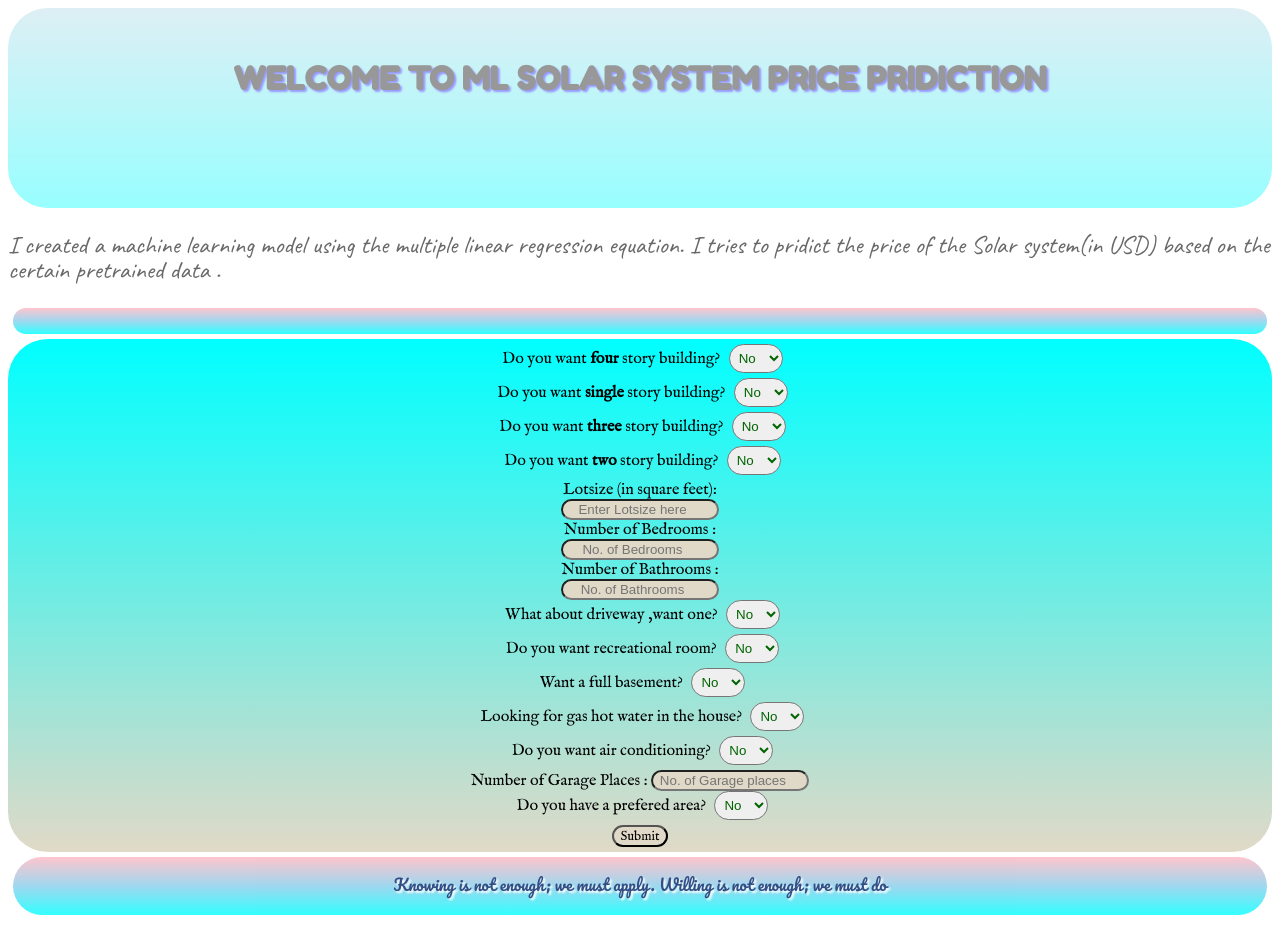
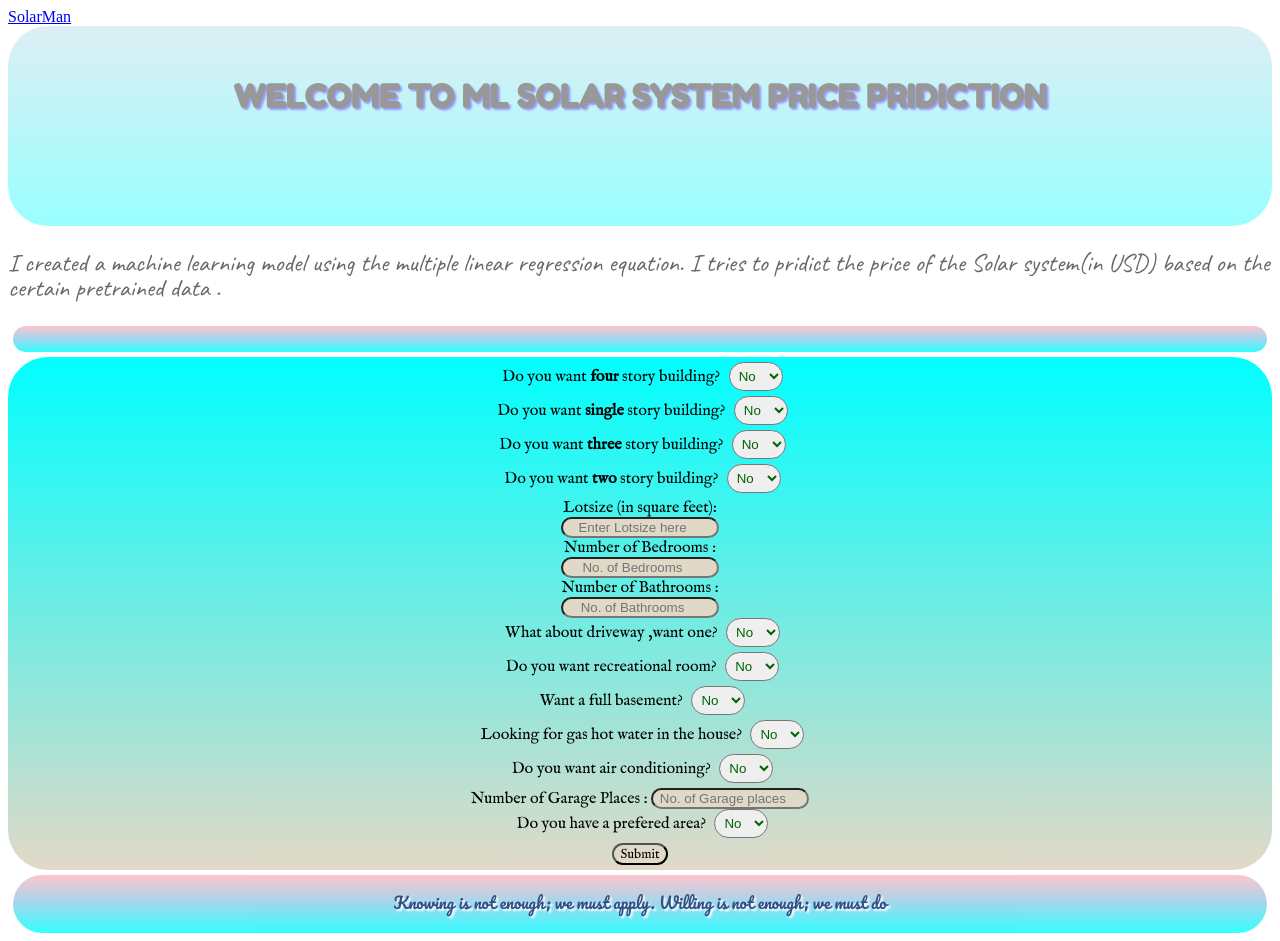
Before and after one commit to hiteshcps1/SolarMan, a Flask app: page / in a window 1280 px wide. Before the commit the page ends 915 px from the top, so only its background shows below. Run offline with Flask 2, Linux system fonts and the light colour scheme; parts of the project's set-up code (start-up, migrations or seed data) failed here and were passed over.

Commit message:
Update index.html

```diff
--- a/templates/index.html
+++ b/templates/index.html
@@ -8,6 +8,12 @@
 </head>
 <body>
 <div id="body">
+
+            <header class="row">
+                <div>
+                    <a class="brand" href="http://localhost:3001/">SolarMan</a>
+                </div>
+
             <div class='background'>
                 <div class="text1">
                     <h1>WELCOME TO ML SOLAR SYSTEM PRICE PRIDICTION</h1>
```
